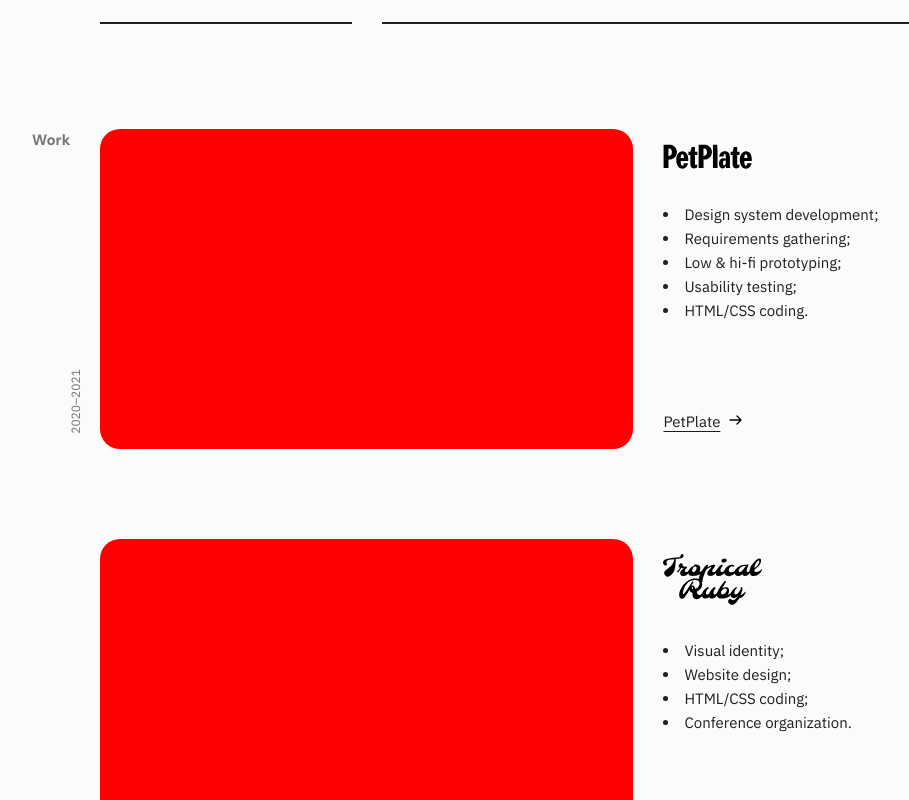
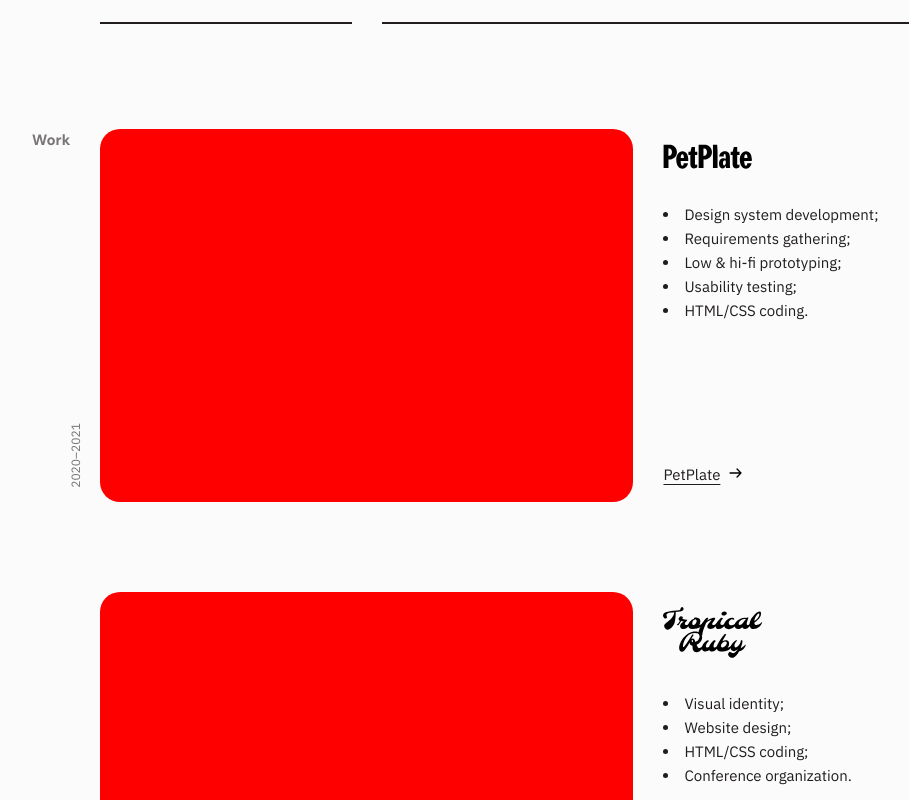
Before and after one commit to sergiofontes/fontes.cc, a Next.js app: page / in a window 1280 px wide. Shown: the part 2120-2920 px from the top of the page, without its empty margins (320-1229 px from the left). Built offline with nearby package versions, Linux system fonts and the light colour scheme.

Commit message:
Use `aspect-ratio` (with fallback) to set work's image sizes

```diff
--- a/pages/index.js
+++ b/pages/index.js
@@ -218,13 +218,14 @@ export default function Home() {
 
           <section id="work" className={cn(style.work, style.container, 'grid')}>
             <h2>Work</h2>
-            <section id="petplate" className="grid">
+
+            <section id="petplate" className={cn(style.case, 'grid')}>
               <h3 className={cn(style.logo, style.petplate)}>
                 <span>PetPlate</span>
                 <LogoPetPlate />
               </h3>
-              <small>2020–2021</small>
-              <div></div>
+              <small className={style.date}>2020–2021</small>
+              <div className={style.image}></div>
               <ul>
                 <li>Design system development;</li>
                 <li>Requirements gathering;</li>
@@ -237,13 +238,14 @@ export default function Home() {
                 <IconArrow />
               </a>
             </section>
-            <section id="tropicalruby" className="grid">
+
+            <section id="tropicalruby" className={cn(style.case, 'grid')}>
               <h3 className={cn(style.logo, style.tropical)}>
                 <span>TropicalRuby</span>
                 <LogoTropical />
               </h3>
-              <small>2015</small>
-              <div></div>
+              <small className={style.date}>2015</small>
+              <div className={style.image}></div>
               <ul>
                 <li>Visual identity;</li>
                 <li>Website design;</li>
--- a/pages/index.module.scss
+++ b/pages/index.module.scss
@@ -299,7 +299,7 @@
 }
 
 .work {
-  section {
+  .case {
     display: grid;
     grid-column: var(--heading-start) / span calc(var(--columns) + 2);
     grid-row: auto;
@@ -310,30 +310,7 @@
   }
 
   h2 { grid-row: 1; }
-
   h3 { margin: 1rem 0 0; }
-
-  div {
-    grid-column: 1 / span 6;
-    grid-row: 2;
-    align-self: stretch;
-    width: 100%;
-    padding-top: 120%;
-    background-color: red;
-  }
-
-  small {
-    position: relative;
-    align-self: start;
-    justify-self: end;
-    grid-column: var(--heading-start);
-    top: -1rem;
-    margin-top: .266667rem;
-    transform-origin: bottom right;
-    transform: rotate(-90deg);
-    white-space: nowrap;
-  }
-
   h3, ul, p, a { grid-column: var(--content-start) / span var(--content-width); }
 
   a {
@@ -348,13 +325,57 @@
     &:hover svg { margin-left: calc(var(--gap) / 3); }
   }
 
+  .image {
+    grid-column: 1 / span 6;
+    grid-row: 2;
+    align-self: stretch;
+    width: 100%;
+    aspect-ratio: 10 / 11;
+    background-color: red;
+
+    @supports not (aspect-ratio: 10 / 11) {
+      &::before {
+        float: left;
+        padding-top: 110%;
+        content: "";
+      }
+
+      &::after {
+        display: block;
+        content: "";
+        clear: both;
+      }
+    }
+  }
+
+  .date {
+    position: relative;
+    align-self: start;
+    justify-self: end;
+    grid-column: var(--heading-start);
+    top: -1rem;
+    margin-top: .266667rem;
+    transform-origin: bottom right;
+    transform: rotate(-90deg);
+    white-space: nowrap;
+  }
+
   .petplate { --scale-factor: 1; }
   .tropical { --scale-factor: 1.1; }
 
   @include media(">tablet") {
     h2 { text-align: right; }
 
-    section {
+    // Out of regular grid
+    h3 { margin-top: 1rem; }
+    a  { margin-bottom: 1rem; }
+
+    h3, ul, p, a {
+      grid-column-start: 3;
+      grid-column-end: auto;
+    }
+
+    .case {
       align-items: end;
       grid-template-columns: repeat(3, 1fr);
       grid-template-rows: auto auto 1fr;
@@ -364,15 +385,14 @@
     }
 
     // Out of regular grid
-    div {
+    .image {
       grid-row: 1 / span 3;
       grid-column: 1 / span 2;
-      padding-top: 75%;
       border-radius: 1.333333rem;
     }
 
     // Out of regular grid
-    small {
+    .date {
       left: -1rem;
       justify-self: start;
       align-self: end;
@@ -382,22 +402,20 @@
       text-align: left;
       transform-origin: bottom left;
     }
-
-    // Out of regular grid
-    h3 { margin-top: 1rem; }
-    a  { margin-bottom: 1rem; }
-
-    h3, ul, p, a {
-      grid-column-start: 3;
-      grid-column-end: auto;
-    }
   }
 
   @include media(">desktop") {
     justify-items: stretch;
 
     h2 { white-space: nowrap; }
-    div { padding-top: 60%; }
+
+    .image {
+      aspect-ratio: 10 / 7;
+
+      @supports not (aspect-ratio: 10 / 7) {
+        &::before { padding-top: 70%; }
+      }
+    }
   }
 }
 
```
